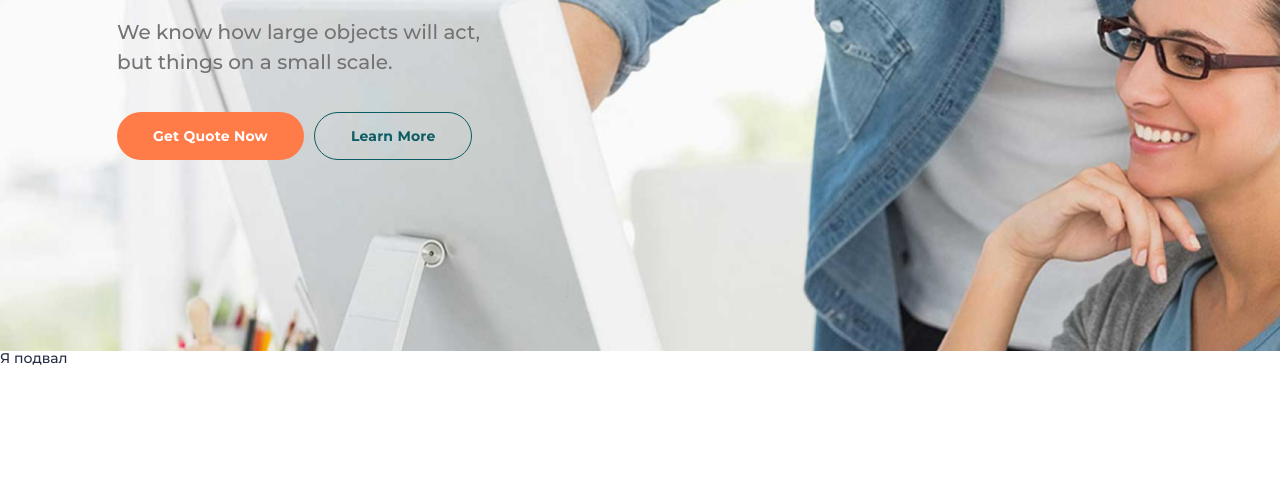
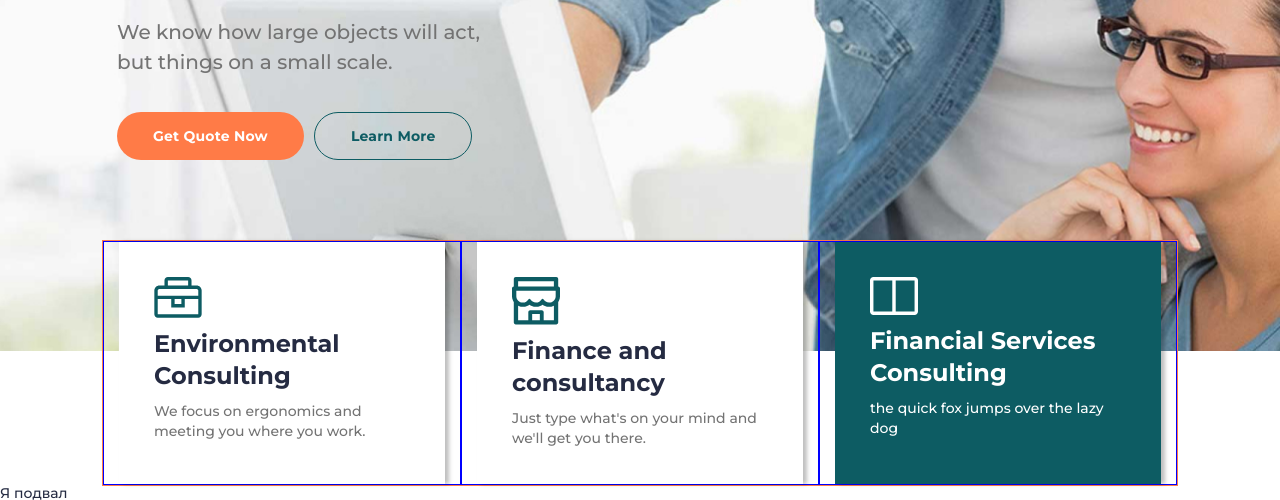
Before and after one commit to sxtim/relvise, a plain HTML site: page index.html in a window 1280 px wide. Shown: the part 440-940 px from the top of the page. Before the commit the page ends 805 px from the top, so only its background shows below. Drawn offline with Linux system fonts and the light colour scheme.

Commit message:
feat: add services block

```diff
--- a/assets/css/blocks/main.scss
+++ b/assets/css/blocks/main.scss
@@ -120,3 +120,76 @@
     opacity: 0.5;
   }
 }
+
+/*----------------services---------------------*/
+
+.page_services { //поднимаем весть блок
+  position: relative;
+  z-index: 2;
+  margin: -111px 0 0 0;
+}
+
+.services {
+}
+
+.services__container {
+}
+
+.container {
+}
+
+.services__body {
+  border: #FF7B47 1px solid;
+  display: flex;
+  margin: 0 -15px;//раздвигаем флекс контейнер на величину padding,
+                  //который задали колонке
+}
+
+.services__column {
+  border: blue 1px solid;
+  padding: 0 15px;//отступ между флекс колонкой и контентом
+  flex: 0 1 33.333%;//занимает 1/3 контейнера
+}
+
+.services__item {
+  height: 100%;
+  box-shadow: 4px 0 4px rgba(0, 0, 0, 0.25);
+  background-color: $white;
+  padding: 35px;
+}
+
+.item-service_green {
+  background-color: $green-dark;
+
+  .item-service__title {
+    color: $white;
+  }
+
+  .item-service__text {
+    color: $white;
+  }
+}
+
+.item-service {
+}
+
+.item-service > *:not(:last-child) {
+  margin: 0 0 10px 0;
+}
+
+.item-service__icon {
+}
+
+.item-service__title {
+  font-size: 24px;
+  font-weight: 700;
+  line-height: 133%;
+}
+
+.item-service__text {
+  color: $gray;
+  font-size: 14px;
+  line-height: 142%;
+  font-weight: 500;
+
+}
--- a/index.html
+++ b/index.html
@@ -53,6 +53,40 @@
                 <img src="assets/img/cover.jpg" alt="cover">
             </div>
         </div>
+        <!---------------------------SerVices--------------------------->
+        <section class="page_services services">
+            <div class="services__container _container">
+                <div class="services__body">
+                    <div class="services__column">
+                        <div class="services__item item-service">
+                            <div class="item-service__icon">
+                                <img src="assets/svg/services/01.svg" alt="01">
+                            </div>
+                            <h3 class="item-service__title">Environmental Consulting</h3>
+                            <div class="item-service__text">We focus on ergonomics and meeting you where you work. </div>
+                        </div>
+                    </div>
+                    <div class="services__column">
+                        <div class="services__item item-service">
+                            <div class="item-service__icon">
+                                <img src="assets/svg/services/02.svg" alt="02">
+                            </div>
+                            <h3 class="item-service__title">Finance and consultancy </h3>
+                            <div class="item-service__text">Just type what's on your mind and we'll get you there.</div>
+                        </div>
+                    </div>
+                    <div class="services__column">
+                        <div class="services__item item-service item-service_green">
+                            <div class="item-service__icon">
+                                <img src="assets/svg/services/03.svg" alt="03">
+                            </div>
+                            <h3 class="item-service__title">Financial Services Consulting</h3>
+                            <div class="item-service__text">the quick fox jumps over the lazy dog </div>
+                        </div>
+                    </div>
+                </div>
+            </div>
+        </section>
     </main>
     <!---------------------------FOOTER--------------------------->
     <footer class="footer">
```
Also changed, not shown: assets/css/style.css, assets/svg/services/01.svg (added), assets/svg/services/02.svg (added), assets/svg/services/03.svg (added), 1 other file.
